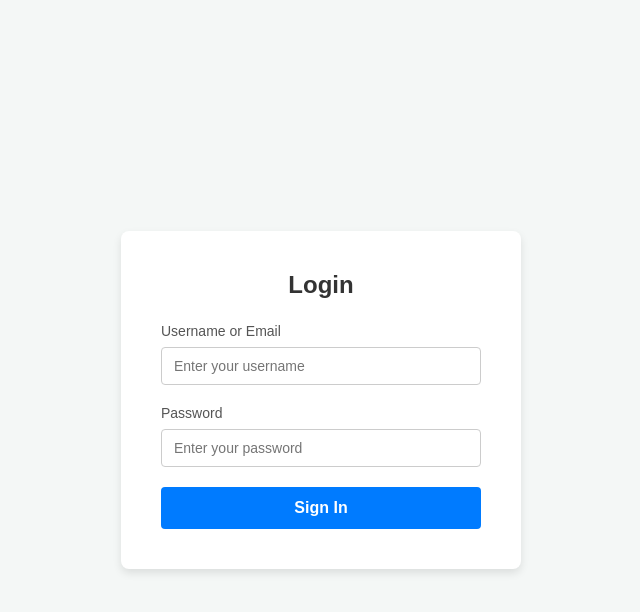
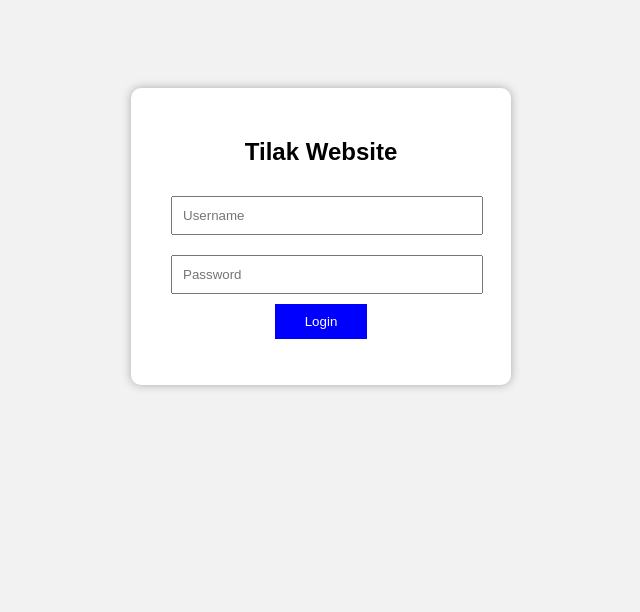
Before and after one commit to manithilagar27-crypto/tilak.com, a plain HTML site: page index.html in a window 1280 px wide. Shown: the whole page, without its empty margins (319-959 px from the left). Drawn offline with Linux system fonts and the light colour scheme.

Commit message:
index.html

```diff
--- a/index.html
+++ b/index.html
@@ -1,101 +1,91 @@
 <!DOCTYPE html>
-<html lang="en">
+<html>
 <head>
-    <meta charset="UTF-8">
-    <meta name="viewport" content="width=device-width, initial-scale=1.0">
-    <title>Login Page</title>
+    <title>Tilak Website</title>
+
     <style>
-        * {
-            box-sizing: border-box;
-            margin: 0;
-            padding: 0;
-            font-family: Arial, sans-serif;
+        body {
+            font-family: Arial;
+            background: #f2f2f2;
+            text-align: center;
+            padding-top: 80px;
         }
 
-        body {
-            background-color: #f4f7f6;
-            display: flex;
-            justify-content: center;
-            align-items: center;
-            height: 100vh;
+        .box {
+            background: white;
+            width: 320px;
+            margin: auto;
+            padding: 30px;
+            border-radius: 10px;
+            box-shadow: 0 0 10px #aaa;
         }
 
-        .login-container {
-            background-color: #ffffff;
-            padding: 40px;
-            border-radius: 8px;
-            box-shadow: 0 4px 8px rgba(0, 0, 0, 0.1);
-            width: 100%;
-            max-width: 400px;
+        input {
+            width: 90%;
+            padding: 10px;
+            margin: 10px;
         }
 
-        .login-container h2 {
-            margin-bottom: 24px;
-            text-align: center;
-            color: #333333;
+        button {
+            padding: 10px 30px;
+            background: blue;
+            color: white;
+            border: none;
         }
 
-        .form-group {
-            margin-bottom: 20px;
+        #profile {
+            display: none;
         }
 
-        .form-group label {
-            display: block;
-            margin-bottom: 8px;
-            color: #555555;
-            font-size: 14px;
-        }
-
-        .form-group input {
-            width: 100%;
-            padding: 10px 12px;
-            border: 1px solid #cccccc;
-            border-radius: 4px;
-            font-size: 14px;
-            outline: none;
-            transition: border-color 0.2s;
-        }
-
-        .form-group input:focus {
-            border-color: #007bff;
-        }
-
-        .login-btn {
-            width: 100%;
-            padding: 12px;
-            background-color: #007bff;
-            color: #ffffff;
-            border: none;
-            border-radius: 4px;
-            font-size: 16px;
-            font-weight: bold;
-            cursor: pointer;
-            transition: background-color 0.2s;
-        }
-
-        .login-btn:hover {
-            background-color: #0056b3;
+        #profile img {
+            width: 200px;
+            border-radius: 10px;
         }
     </style>
 </head>
+
 <body>
 
-    <div class="login-container">
-        <h2>Login</h2>
-        <form action="#" method="POST">
-            <div class="form-group">
-                <label for="username">Username or Email</label>
-                <input type="text" id="username" name="username" placeholder="Enter your username" required>
-            </div>
+<div class="box" id="login">
+    <h2>Tilak Website</h2>
 
-            <div class="form-group">
-                <label for="password">Password</label>
-                <input type="password" id="password" name="password" placeholder="Enter your password" required>
-            </div>
+    <input type="text" id="username" placeholder="Username">
 
-            <button type="submit" class="login-btn">Sign In</button>
-        </form>
-    </div>
+    <input type="password" id="password" placeholder="Password">
+
+    <br>
+
+    <button onclick="login()">Login</button>
+
+    <p id="message"></p>
+</div>
+
+<div class="box" id="profile">
+    <h2>Welcome, Tilak!</h2>
+
+    <img src="myphoto.jpg" alt="My Picture">
+
+    <p>Login Successful!</p>
+</div>
+
+<script>
+function login() {
+
+    var username = document.getElementById("username").value;
+    var password = document.getElementById("password").value;
+
+    if (username === "tilak" && password === "12345") {
+
+        document.getElementById("login").style.display = "none";
+        document.getElementById("profile").style.display = "block";
+
+    } else {
+
+        document.getElementById("message").innerHTML =
+            "Invalid Username or Password";
+    }
+}
+</script>
 
 </body>
 </html>
```
